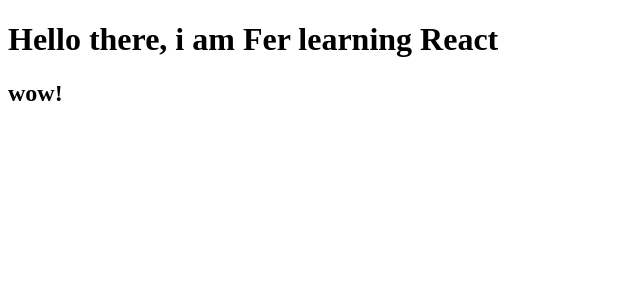
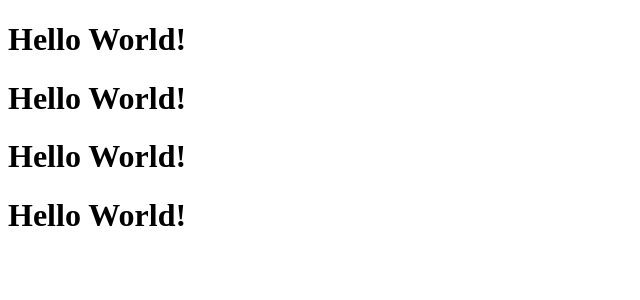
Before and after one commit to alfarofernando/React_Course, a React (Vite) app in the folder reactcourse/: page / in a window 1280 px wide. Shown: the top 300 px of the page, without its empty margins (0-640 px from the left). Built offline with nearby package versions, Linux system fonts and the light colour scheme.

Commit message:
Reusabilidad de componentes

```diff
--- a/reactcourse/src/App.jsx
+++ b/reactcourse/src/App.jsx
@@ -2,7 +2,12 @@
 
 function App() {
   return (
+    // la caracteristica mas importante de React son la utilizacion de componentes
+    // trozos de HTML y logica que se llaman logrando una abstraccion de la complejidad de las mismas
     <div className="App">
+      <Hello />
+      <Hello />
+      <Hello />
       <Hello />
     </div>
   );
--- a/reactcourse/src/components/Hello.jsx
+++ b/reactcourse/src/components/Hello.jsx
@@ -1,19 +1,7 @@
-
-const name = "Fer";
-
-function displayMessage() {
-    return "wow!";
-}
-
 function Hello() {
-    // JSX mezcla HTML con JS como si de PHP se tratase.
-    // por lo que se permite la utilizacion de variables y de funciones dentro de llaves dentro del HTML
-    // en un return solo puede una sola etiqueta padre por lo que si se utilizara mas de una etiqueta deben estar dentro
-    //de una unica etiqueta padre.
     return (
         <div>
-            <h1>Hello there, i am {name} learning React</h1>
-            <h2>{displayMessage()}</h2>
+            <h1>Hello World!</h1>
         </div>
     );
 }
```
